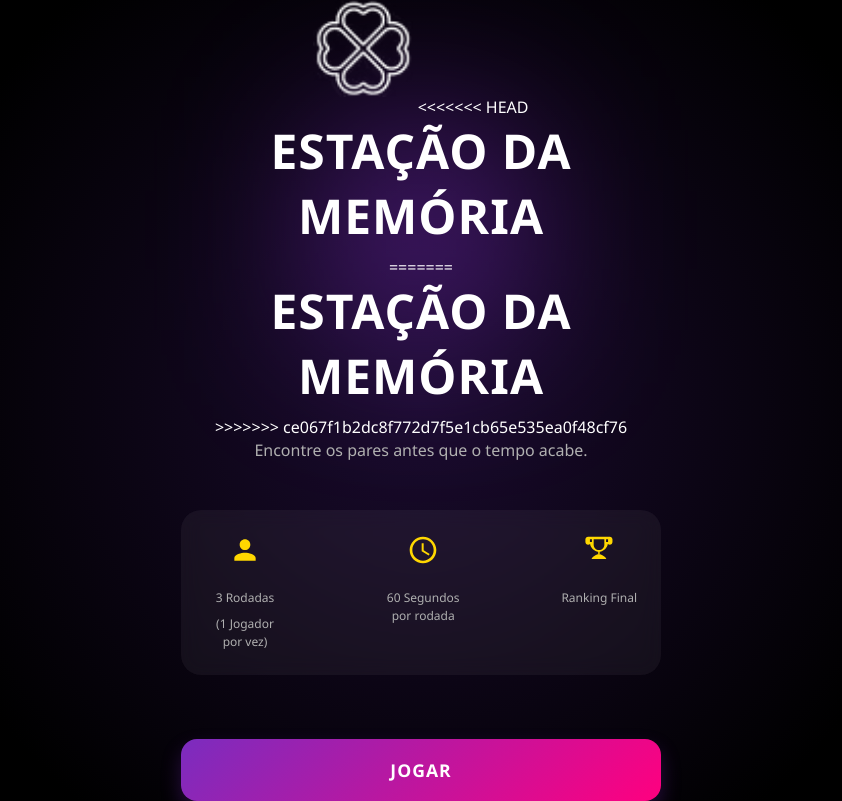
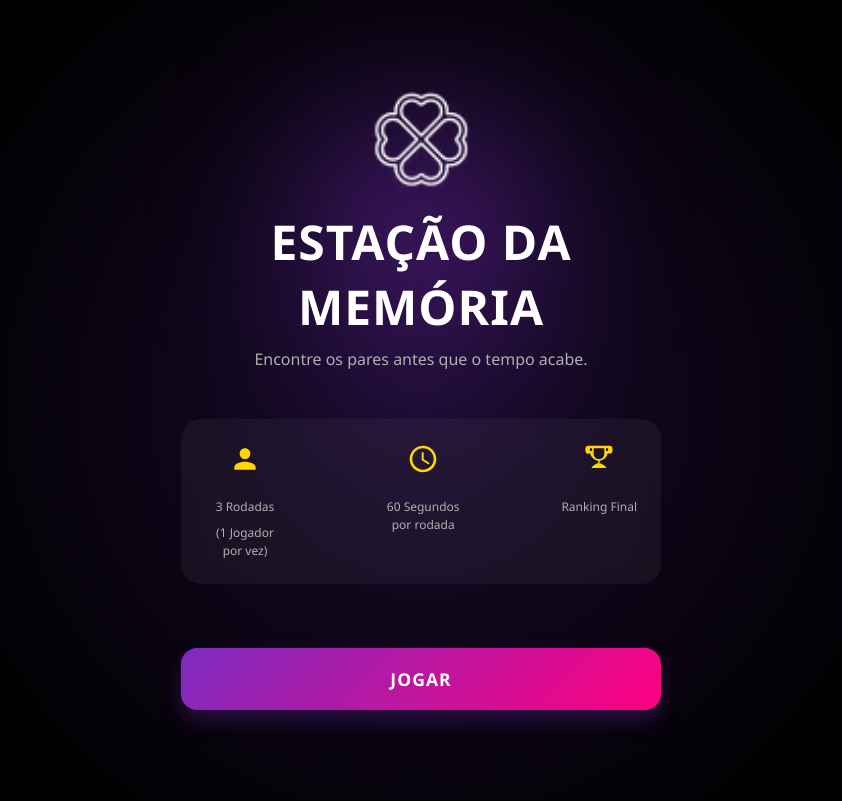
Before and after one commit to mcarolfll/estacoesmemoria, a plain HTML site: page index.html in a window 1280 px wide. Shown: the whole page, without its empty margins (219-1061 px from the left). Drawn offline with Linux system fonts and the light colour scheme.

Commit message:
Update index.html

```diff
--- a/index.html
+++ b/index.html
@@ -16,11 +16,7 @@
             <div class="content-wrapper">
                 <div class="logo-area">
                     <img src="assets/img/trevo.avif" alt="Logo Trevo" class="main-logo">
-<<<<<<< HEAD
-                    <h1>Estação da memória</h1>
-=======
                     <h1>Estação da Memória</h1>
->>>>>>> ce067f1b2dc8f772d7f5e1cb65e535ea0f48cf76
                     <p>Encontre os pares antes que o tempo acabe.</p>
                 </div>
 
```
